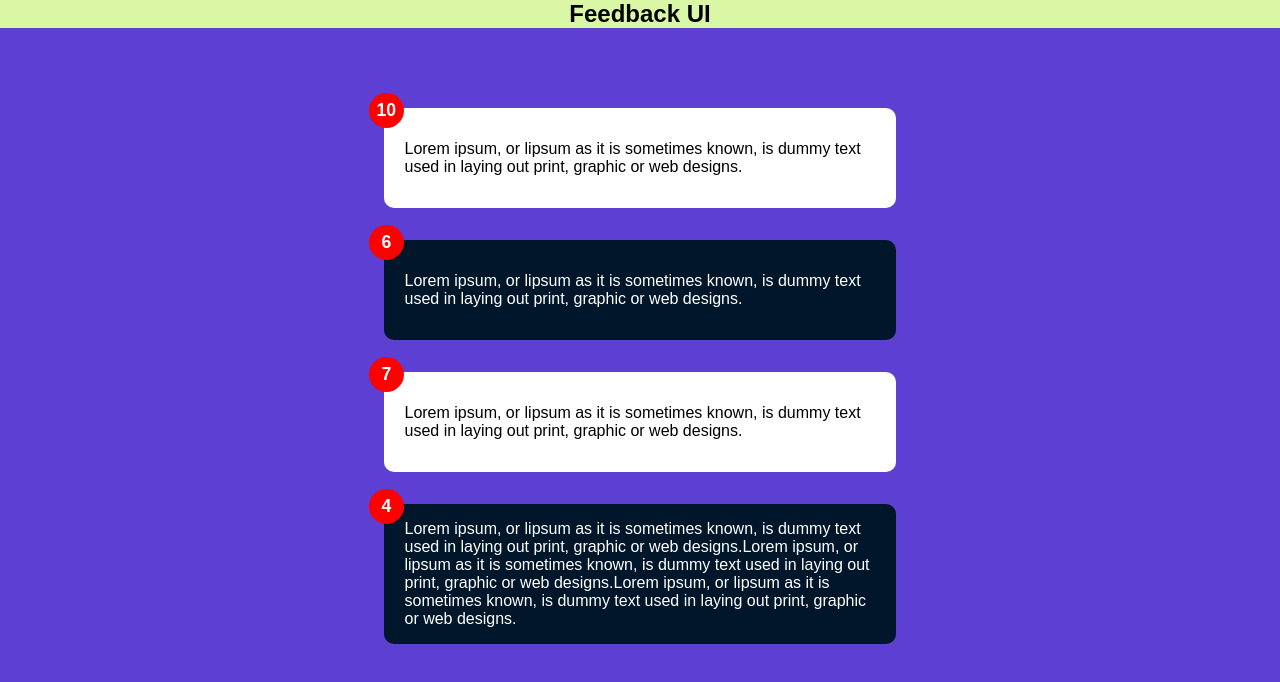
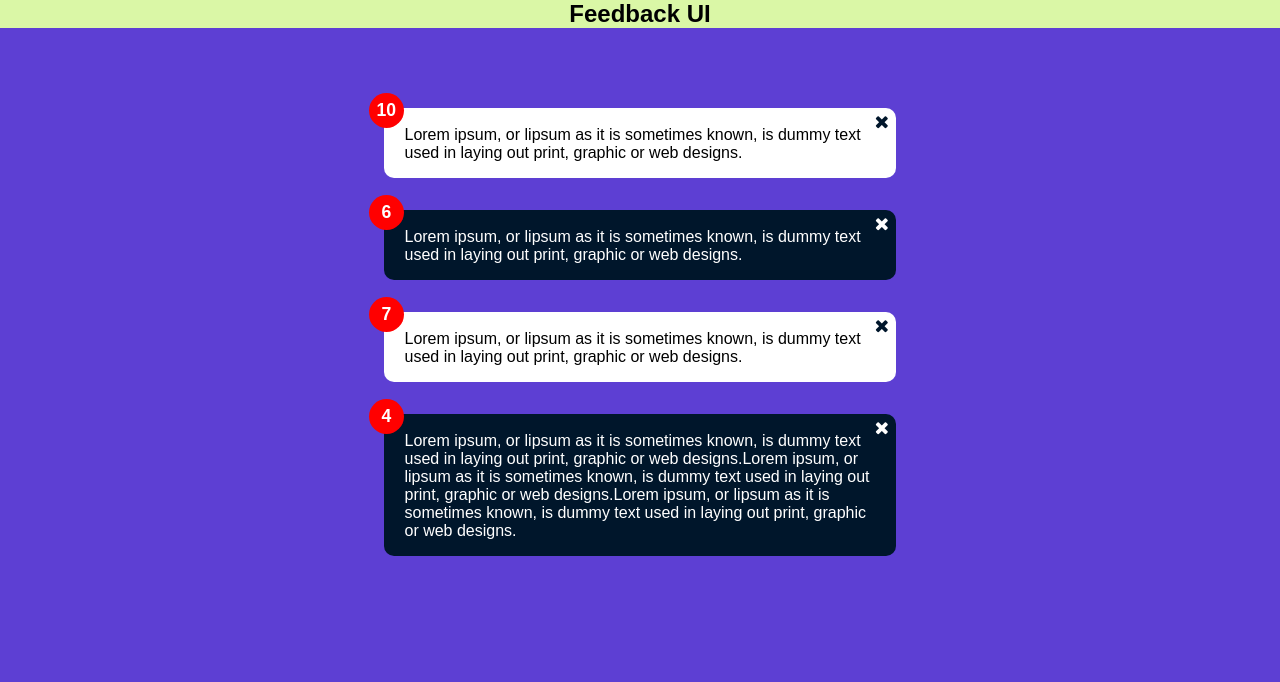
Before and after one commit to pswebcom/feedback-app, a React (Create React App) app in the folder app/: page / in a window 1280 px wide. Shown: the top 682 px of the page. Built offline with nearby package versions, Linux system fonts and the light colour scheme; a web font is replaced by a local one.

Commit message:
close functionality in card component--delete event drill--feedbackItem--feedbackList--App.js

```diff
--- a/app/package.json
+++ b/app/package.json
@@ -8,6 +8,7 @@
     "@testing-library/user-event": "^13.5.0",
     "react": "^17.0.2",
     "react-dom": "^17.0.2",
+    "react-icons": "^4.3.1",
     "react-scripts": "5.0.0",
     "web-vitals": "^2.1.4"
   },
--- a/app/public/index.html
+++ b/app/public/index.html
@@ -12,14 +12,14 @@
     <link rel="apple-touch-icon" href="%PUBLIC_URL%/logo192.png" />
 
     <link rel="manifest" href="%PUBLIC_URL%/manifest.json" />
-    <!-- <link
-      href="https://fonts.googleapis.com/css2?family=Ubuntu&display=swap"
-      rel="stylesheet"
-    /> -->
 
     <link
       href="https://fonts.googleapis.com/css2?family=M+PLUS+1:wght@300&display=swap"
       rel="stylesheet"
+    />
+    <link
+      rel="stylesheet"
+      href="https://cdnjs.cloudflare.com/ajax/libs/font-awesome/4.7.0/css/font-awesome.min.css"
     />
     <title>React App</title>
   </head>
--- a/app/src/App.js
+++ b/app/src/App.js
@@ -5,12 +5,19 @@ import { useState } from "react";
 
 const App = () => {
   const [feedback, setFeedback] = useState(FeedbackData);
+
+  const deleteFeedback = (id) => {
+    if (window.confirm("Are you sure ?")) {
+      setFeedback(feedback.filter((item) => item.id !== id));
+    }
+  };
+
   return (
     <>
       <Header />
       <div className="container">
         <div className="feedback">
-          <FeedbackList feedback={feedback} />
+          <FeedbackList feedback={feedback} handleDelete={deleteFeedback} />
         </div>
       </div>
     </>
--- a/app/src/components/FeedbackItem.js
+++ b/app/src/components/FeedbackItem.js
@@ -1,12 +1,21 @@
 import React from "react";
 import Card from "./shared/Card";
+import PropTypes from "prop-types";
 
-const FeedbackItem = ({ item }) => {
+const FeedbackItem = ({ item, handleDelete }) => {
   return (
     <Card reverse={item.reverse} id={item.id}>
       <div className="num-display">
         <span>{item.rating}</span>
       </div>
+      <button className="close" onClick={() => handleDelete(item.id)}>
+        <i
+          className="fa fa-close"
+          style={{
+            color: item.id % 2 === 0 ? "#fff" : "#00162b",
+          }}
+        ></i>
+      </button>
       <div className="text-display">
         <span>{item.text}</span>
       </div>
@@ -14,4 +23,8 @@ const FeedbackItem = ({ item }) => {
   );
 };
 
+FeedbackItem.protoTypes = {
+  item: PropTypes.object.isRequired,
+};
+
 export default FeedbackItem;
--- a/app/src/components/FeedbackList.js
+++ b/app/src/components/FeedbackList.js
@@ -1,7 +1,7 @@
 import React from "react";
 import FeedbackItem from "./FeedbackItem";
 
-const FeedbackList = ({ feedback }) => {
+const FeedbackList = ({ feedback, handleDelete }) => {
   if (!feedback && feedback.length === 0) {
     return <p>No Feedback Yet</p>;
   }
@@ -9,7 +9,7 @@ const FeedbackList = ({ feedback }) => {
   return (
     <div className="feedback-list">
       {feedback.map((item) => (
-        <FeedbackItem key={item.id} item={item} />
+        <FeedbackItem key={item.id} item={item} handleDelete={handleDelete} />
       ))}
     </div>
   );
--- a/app/src/index.css
+++ b/app/src/index.css
@@ -50,7 +50,6 @@ header {
 
 .num-display span {
   position: absolute;
-  bottom: 7px;
   font-weight: bold;
 }
 
@@ -58,13 +57,21 @@ header {
   display: flex;
   justify-content: center;
   align-items: center;
-  min-height: 100px;
+  min-height: 20px;
   max-width: 92%;
   margin: 0 auto;
-  padding: 1rem 0 1rem 0;
+  padding: 0 0 1rem 0;
 }
 
 .reverse {
   color: whitesmoke;
   background-color: #575757;
 }
+
+.fa {
+  position: absolute;
+  right: 7px;
+  top: 5px;
+  font-size: 18px;
+  cursor: pointer;
+}
```
Also changed, not shown: 1 other file (tests, documents, lock files or other folders).
